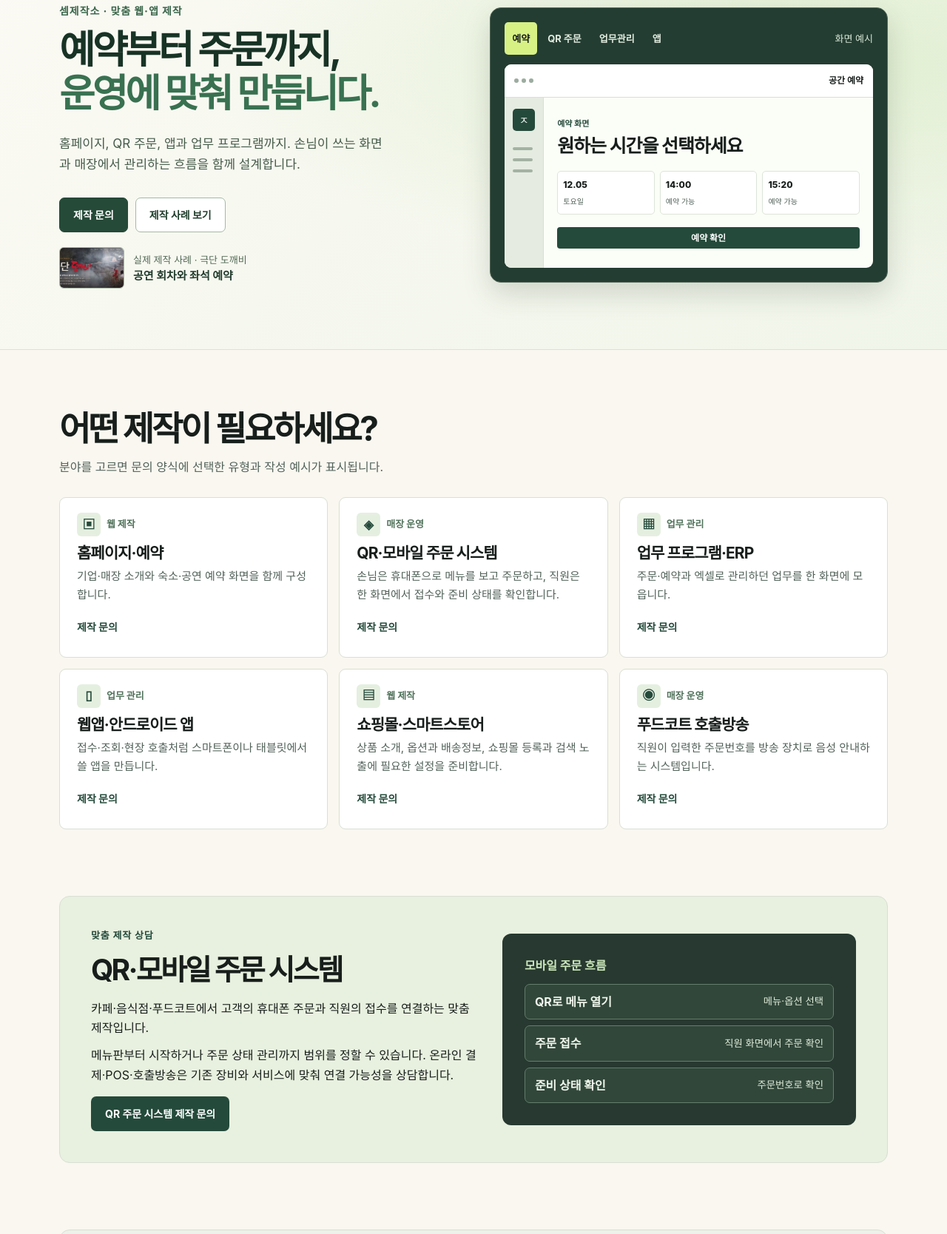
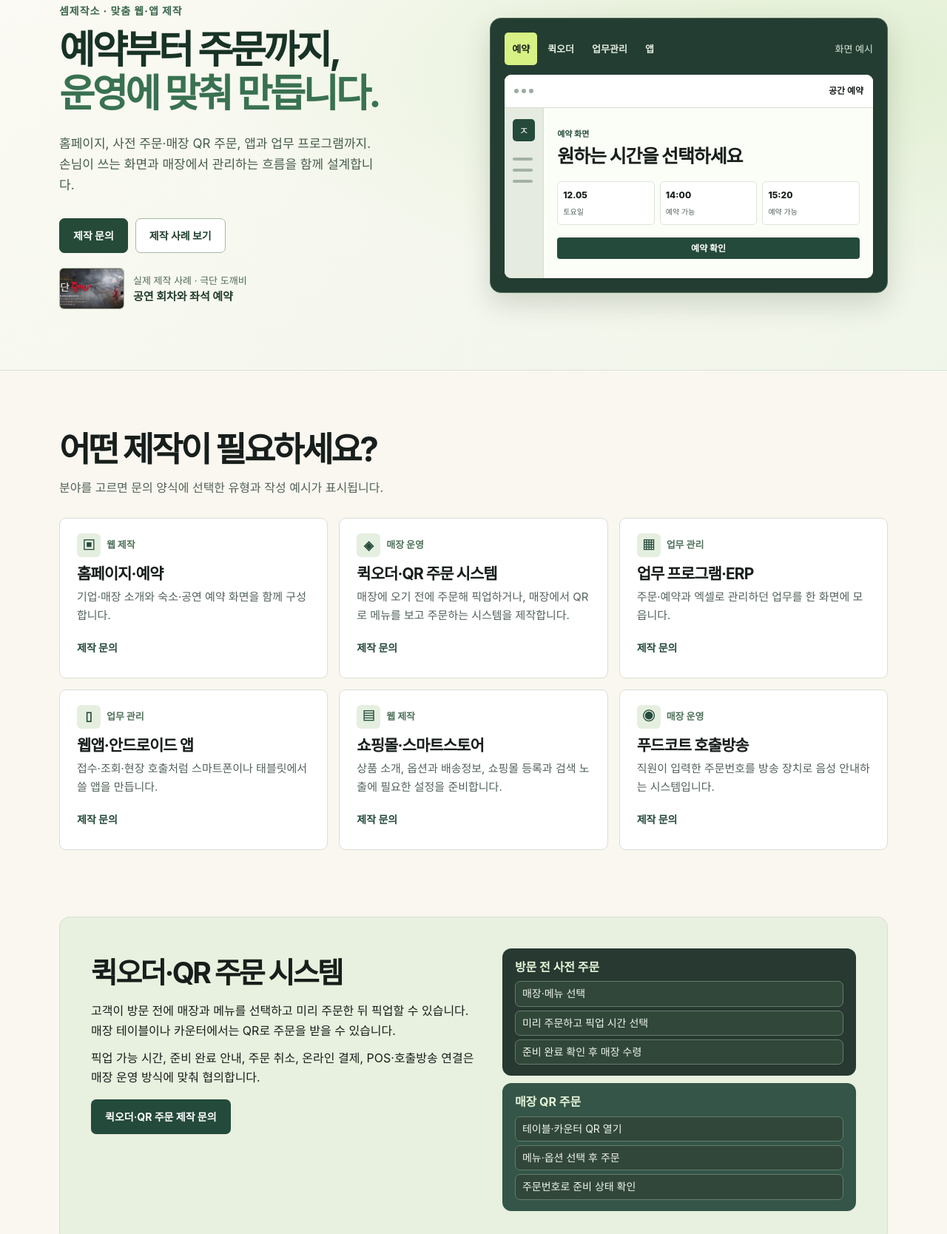
Before and after one commit to kim30707/yeoyakhanjang, a plain HTML site: page index.html in a window 1280 px wide. Shown: the part 156-1824 px from the top of the page at 74% size. Drawn offline with Linux system fonts and the light colour scheme.

Commit message:
Include order-ahead pickup in Quick Order service

```diff
--- a/index.html
+++ b/index.html
@@ -16,7 +16,7 @@
 <meta property="og:description" content="셈제작소가 홈페이지·숙소와 공연 예약, 매장 QR 주문 시스템, ERP와 앱, 쇼핑몰, 푸드코트 호출방송을 맞춤 제작합니다.">
 <meta property="og:url" content="https://yeoyakhanjang.mr-kim4.chatgpt.site/">
 <meta property="og:site_name" content="예약한장 · Yeyak Hanjang">
-<link rel="stylesheet" href="style.css?v=20261123-studio">
+<link rel="stylesheet" href="style.css?v=20261123-quickorder">
 <script src="inquiry.js?v=20261123-studio" defer></script>
 </head>
 <body>
@@ -31,17 +31,17 @@
 <section class="hero studio-hero"><div class="wrap hero-grid">
 <div class="hero-copy"><p class="eyebrow">셈제작소 · 맞춤 웹·앱 제작</p>
 <h1>예약부터 주문까지,<br><em>운영에 맞춰 만듭니다.</em></h1>
-<p class="intro">홈페이지, QR 주문, 앱과 업무 프로그램까지. 손님이 쓰는 화면과 매장에서 관리하는 흐름을 함께 설계합니다.</p>
+<p class="intro">홈페이지, 사전 주문·매장 QR 주문, 앱과 업무 프로그램까지. 손님이 쓰는 화면과 매장에서 관리하는 흐름을 함께 설계합니다.</p>
 <div class="hero-actions"><a class="button accent" href="#inquiry">제작 문의</a><a class="button secondary" href="#work">제작 사례 보기</a></div>
 <a class="hero-case" href="#work"><img src="./case-images/theatre.webp" width="88" height="56" alt="극단 도깨비 공개 홈페이지" decoding="async"><span><small>실제 제작 사례 · 극단 도깨비</small><strong>공연 회차와 좌석 예약</strong></span></a>
 </div>
 <div class="showcase studio-showcase">
-<div class="showcase-top"><div class="view-tabs" role="group" aria-label="살펴볼 화면 선택"><button type="button" class="view-tab" data-preview="web" aria-pressed="true">예약</button><button type="button" class="view-tab" data-preview="qrorder" aria-pressed="false">QR 주문</button><button type="button" class="view-tab" data-preview="erp" aria-pressed="false">업무관리</button><button type="button" class="view-tab" data-preview="app" aria-pressed="false">앱</button></div><span class="demo-label">화면 예시</span></div>
+<div class="showcase-top"><div class="view-tabs" role="group" aria-label="살펴볼 화면 선택"><button type="button" class="view-tab" data-preview="web" aria-pressed="true">예약</button><button type="button" class="view-tab" data-preview="qrorder" aria-pressed="false">퀵오더</button><button type="button" class="view-tab" data-preview="erp" aria-pressed="false">업무관리</button><button type="button" class="view-tab" data-preview="app" aria-pressed="false">앱</button></div><span class="demo-label">화면 예시</span></div>
 <div class="mock" id="mock">
 <div class="mock-top"><span class="dots" aria-hidden="true"><i></i><i></i><i></i></span><strong id="mock-label">공간 예약</strong></div>
 <div class="mock-inner"><div class="mock-side" aria-hidden="true"><span class="sample-icon">ㅈ</span><i></i><i></i><i></i></div>
 <div class="mock-main"><p class="mock-kicker" id="mock-kicker">예약 화면</p><strong id="mock-title" aria-live="polite">원하는 시간을 선택하세요</strong><div class="mock-stats" id="mock-stats"><span>12.05<small>토요일</small></span><span>14:00<small>예약 가능</small></span><span>15:20<small>예약 가능</small></span></div><div class="mock-action" id="mock-action">예약 확인</div></div></div>
-</div><script type="application/json" id="mock-views">{"web":{"name":"공간 예약","kind":"예약 화면","title":"원하는 시간을 선택하세요","values":[["12.05","토요일"],["14:00","예약 가능"],["15:20","예약 가능"]],"action":"예약 확인"},"qrorder":{"name":"매장 주문","kind":"모바일 메뉴","title":"메뉴 선택부터 주문 접수까지","values":[["메뉴","옵션 선택"],["접수","직원 확인"],["완료","준비 안내"]],"action":"주문 상태 보기"},"erp":{"name":"주문 관리","kind":"업무 화면","title":"오늘 주문을 한곳에서","values":[["8건","신규"],["3건","진행 중"],["5건","완료"]],"action":"주문 목록"},"app":{"name":"현장 운영","kind":"업무용 앱","title":"대기·호출 상태를 바로 확인","values":[["A12","호출 중"],["A13","대기"],["A14","접수"]],"action":"접수 상태"}}</script>
+</div><script type="application/json" id="mock-views">{"web":{"name":"공간 예약","kind":"예약 화면","title":"원하는 시간을 선택하세요","values":[["12.05","토요일"],["14:00","예약 가능"],["15:20","예약 가능"]],"action":"예약 확인"},"qrorder":{"name":"매장 사전 주문","kind":"픽업 주문 화면","title":"방문 전에 주문하고 픽업하세요","values":[["매장","픽업 지점"],["12:30","희망 시간 예시"],["준비 완료","수령 안내"]],"action":"픽업 주문 확인"},"erp":{"name":"주문 관리","kind":"업무 화면","title":"오늘 주문을 한곳에서","values":[["8건","신규"],["3건","진행 중"],["5건","완료"]],"action":"주문 목록"},"app":{"name":"현장 운영","kind":"업무용 앱","title":"대기·호출 상태를 바로 확인","values":[["A12","호출 중"],["A13","대기"],["A14","접수"]],"action":"접수 상태"}}</script>
 </div></div></section>
 
 <section id="services" class="wrap section studio-services">
@@ -51,7 +51,7 @@
 <h3>홈페이지·예약</h3><p>기업·매장 소개와 숙소·공연 예약 화면을 함께 구성합니다.</p><a class="text-link" href="#inquiry" data-select="web">제작 문의</a></article>
 <article class="service studio-service">
 <div class="service-type"><span class="service-icon" aria-hidden="true">◈</span><span>매장 운영</span></div>
-<h3>QR·모바일 주문 시스템</h3><p>손님은 휴대폰으로 메뉴를 보고 주문하고, 직원은 한 화면에서 접수와 준비 상태를 확인합니다.</p><a class="text-link" href="#inquiry" data-select="qrorder">제작 문의</a></article>
+<h3>퀵오더·QR 주문 시스템</h3><p>매장에 오기 전에 주문해 픽업하거나, 매장에서 QR로 메뉴를 보고 주문하는 시스템을 제작합니다.</p><a class="text-link" href="#inquiry" data-select="qrorder">제작 문의</a></article>
 <article class="service studio-service">
 <div class="service-type"><span class="service-icon" aria-hidden="true">▦</span><span>업무 관리</span></div>
 <h3>업무 프로그램·ERP</h3><p>주문·예약과 엑셀로 관리하던 업무를 한 화면에 모읍니다.</p><a class="text-link" href="#inquiry" data-select="erp">제작 문의</a></article>
@@ -66,9 +66,11 @@
 <h3>푸드코트 호출방송</h3><p>직원이 입력한 주문번호를 방송 장치로 음성 안내하는 시스템입니다.</p><a class="text-link" href="#inquiry" data-select="foodcourt">제작 문의</a></article></div></section>
 
 <section class="wrap section program" id="qr-order">
-<div class="program-grid qr-grid"><div><p class="eyebrow">맞춤 제작 상담</p><h2>QR·모바일 주문 시스템</h2><p>카페·음식점·푸드코트에서 고객의 휴대폰 주문과 직원의 접수를 연결하는 맞춤 제작입니다.</p>
-<p class="help">메뉴판부터 시작하거나 주문 상태 관리까지 범위를 정할 수 있습니다. 온라인 결제·POS·호출방송은 기존 장비와 서비스에 맞춰 연결 가능성을 상담합니다.</p><a class="button dark" href="#inquiry" data-select="qrorder">QR 주문 시스템 제작 문의</a></div>
-<div class="program-demo"><span>모바일 주문 흐름</span><ol><li><b>QR로 메뉴 열기</b><small>메뉴·옵션 선택</small></li><li><b>주문 접수</b><small>직원 화면에서 주문 확인</small></li><li><b>준비 상태 확인</b><small>주문번호로 확인</small></li></ol></div></div></section>
+<div class="program-grid qr-grid quick-order-grid">
+<div><h2>퀵오더·QR 주문 시스템</h2><p>고객이 방문 전에 매장과 메뉴를 선택하고 미리 주문한 뒤 픽업할 수 있습니다. 매장 테이블이나 카운터에서는 QR로 주문을 받을 수 있습니다.</p><p class="help">픽업 가능 시간, 준비 완료 안내, 주문 취소, 온라인 결제, POS·호출방송 연결은 매장 운영 방식에 맞춰 협의합니다.</p>
+<a class="button dark" href="#inquiry" data-select="qrorder">퀵오더·QR 주문 제작 문의</a></div>
+<div class="quick-order-flows"><div class="program-demo" data-order-mode="preorder"><h3>방문 전 사전 주문</h3><ol><li>매장·메뉴 선택</li><li>미리 주문하고 픽업 시간 선택</li><li>준비 완료 확인 후 매장 수령</li></ol></div><div class="program-demo" data-order-mode="on-site"><h3>매장 QR 주문</h3><ol><li>테이블·카운터 QR 열기</li><li>메뉴·옵션 선택 후 주문</li><li>주문번호로 준비 상태 확인</li></ol></div></div>
+</div></section>
 <section class="wrap section program" id="foodcourt">
 <div class="program-grid"><div><p class="eyebrow">개발 프로그램</p><h2>푸드코트 주문번호 호출방송</h2>
 <p>매장 태블릿에서 주문번호를 입력하면 방송용 안드로이드 기기가 음성으로 읽습니다. 기존 주문 화면과 함께 쓸 수 있게 개발했습니다.</p>
@@ -140,7 +142,7 @@
 <div class="form-card">
 <form id="brief" hidden>
 <label for="service">어떤 일이 필요하신가요?</label>
-<select id="service" name="service" required><option value="" data-hint="필요한 기능과 운영 상황을 적어주세요. 희망 일정과 예산은 정해졌을 때만 적으셔도 됩니다." disabled selected>제작 분야를 선택해 주세요</option><option value="web" data-hint="예: 소개할 객실, 공연 회차, 예약 확인·취소 방식">홈페이지·예약</option><option value="qrorder" data-hint="예: 매장 수와 메뉴 옵션, QR 사용 위치, 현장결제 또는 온라인 결제, POS·호출방송 연동 여부">QR·모바일 주문 시스템</option><option value="erp" data-hint="예: 지금 쓰는 엑셀, 매일 반복되는 작업, 직원별 권한">업무 프로그램·ERP</option><option value="app" data-hint="예: 사용하는 기기, 관리자와 직원이 각각 해야 할 일">웹앱·안드로이드 앱</option><option value="shop" data-hint="예: 상품 수, 기존 쇼핑몰, 옵션·배송 규칙, 네이버쇼핑 준비 범위">쇼핑몰·스마트스토어</option><option value="foodcourt" data-hint="예: 점포 수, 태블릿과 앰프 모델, 기존 주문번호 체계">푸드코트 호출방송</option></select>
+<select id="service" name="service" required><option value="" data-hint="필요한 기능과 운영 상황을 적어주세요. 희망 일정과 예산은 정해졌을 때만 적으셔도 됩니다." disabled selected>제작 분야를 선택해 주세요</option><option value="web" data-hint="예: 소개할 객실, 공연 회차, 예약 확인·취소 방식">홈페이지·예약</option><option value="qrorder" data-hint="예: 방문 전 사전 주문, 매장 QR 주문 또는 둘 다 / 지점 수·메뉴 옵션 / 픽업 시간·준비 완료 안내 / 현장 또는 온라인 결제·POS·호출방송 연동">퀵오더·QR 주문 시스템</option><option value="erp" data-hint="예: 지금 쓰는 엑셀, 매일 반복되는 작업, 직원별 권한">업무 프로그램·ERP</option><option value="app" data-hint="예: 사용하는 기기, 관리자와 직원이 각각 해야 할 일">웹앱·안드로이드 앱</option><option value="shop" data-hint="예: 상품 수, 기존 쇼핑몰, 옵션·배송 규칙, 네이버쇼핑 준비 범위">쇼핑몰·스마트스토어</option><option value="foodcourt" data-hint="예: 점포 수, 태블릿과 앰프 모델, 기존 주문번호 체계">푸드코트 호출방송</option></select>
 <label for="scope">필요한 기능과 지금의 상황</label>
 <textarea id="scope" name="scope" rows="4" maxlength="850" required aria-describedby="scope-hint"></textarea>
 <p id="scope-hint" class="field-hint" aria-live="polite">필요한 기능과 운영 상황을 적어주세요. 희망 일정과 예산은 정해졌을 때만 적으셔도 됩니다.</p>
--- a/style.css
+++ b/style.css
@@ -202,3 +202,12 @@ html:not([lang="ko"]) .studio-service .text-link{margin-top:auto}
   .studio-services .service-grid{grid-template-columns:1fr;gap:10px}
   .studio-service{min-height:0;padding:15px 16px 9px}
 }
+
+.quick-order-grid{align-items:start}
+.quick-order-grid h2+p{margin-top:10px}
+.quick-order-flows{display:grid;gap:10px}
+.quick-order-flows .program-demo{padding:15px 17px}
+.quick-order-flows .program-demo:nth-child(2){background:#345548}
+.quick-order-flows .program-demo h3{font-size:16px;line-height:1.35;color:#e5f3d8}
+.quick-order-flows .program-demo ol{margin-top:8px;gap:5px}
+.quick-order-flows .program-demo li{padding:6px 9px;font-size:14px;line-height:1.45}
```
Also changed, not shown: en/index.html (+11 -9 lines), ja/index.html (+11 -9 lines).
